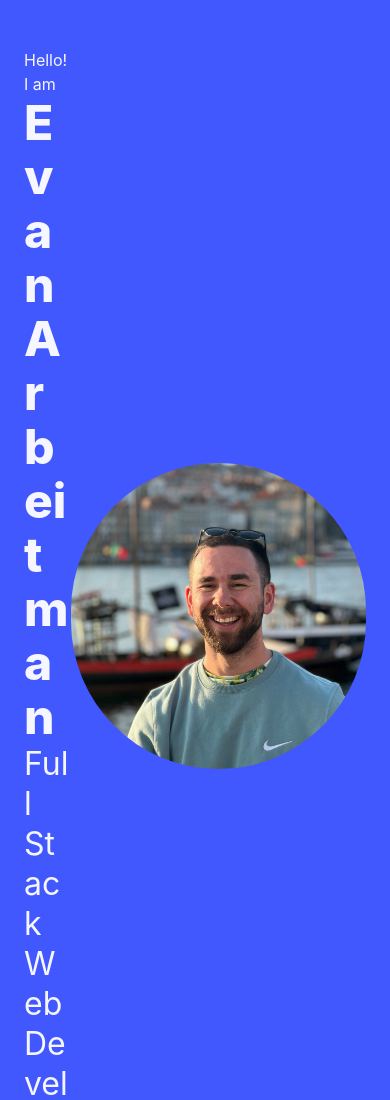
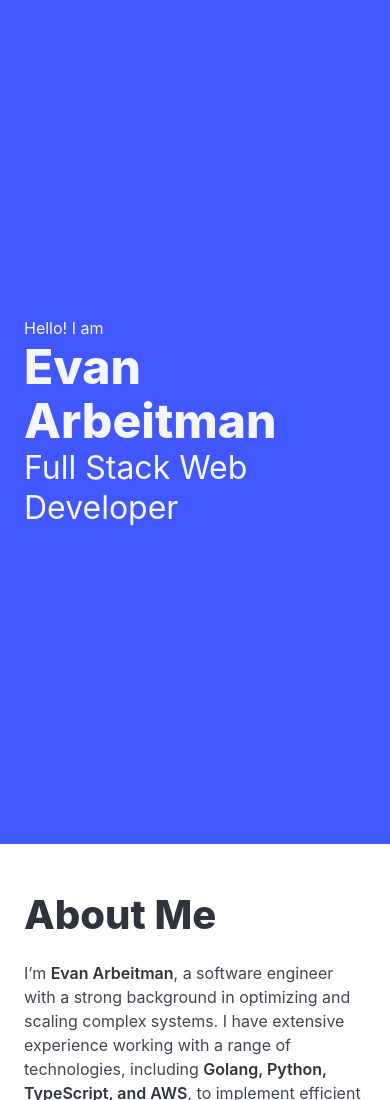
Before and after one commit to EArbeitman/Portfolio, a plain HTML site: page personal.html in a window 390 px wide. Shown: the top 1100 px of the page. Drawn offline with nearby package versions, Linux system fonts and the light colour scheme.

Commit message:
add is-hidden-mobile to image to fix resposiveness

```diff
--- a/personal.html
+++ b/personal.html
@@ -67,7 +67,7 @@
           Full Stack Web Developer
         </h2>
       </div>
-      <figure class="image is-256x256">
+      <figure class="image is-256x256 is-hidden-mobile">
         <img class="is-rounded" src="./headshot.jpg" />
       </figure>
     </div>
```
